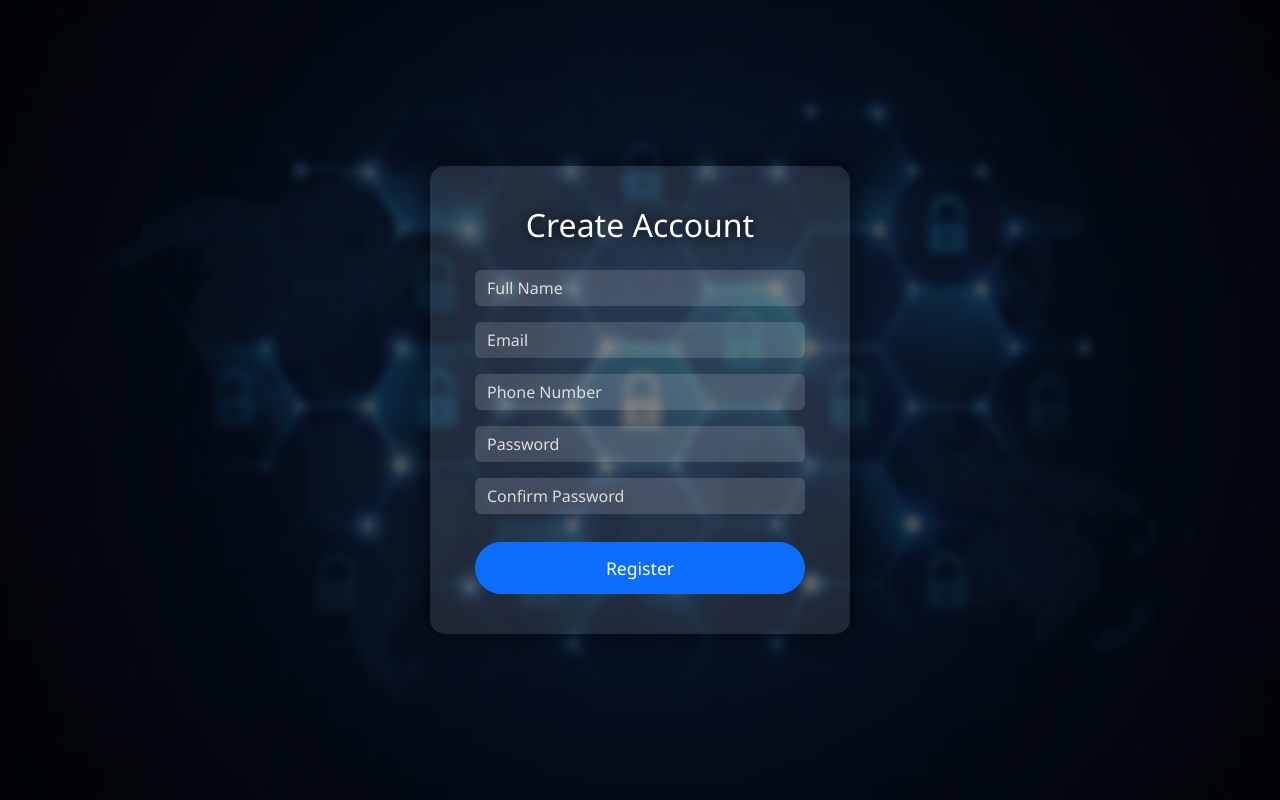
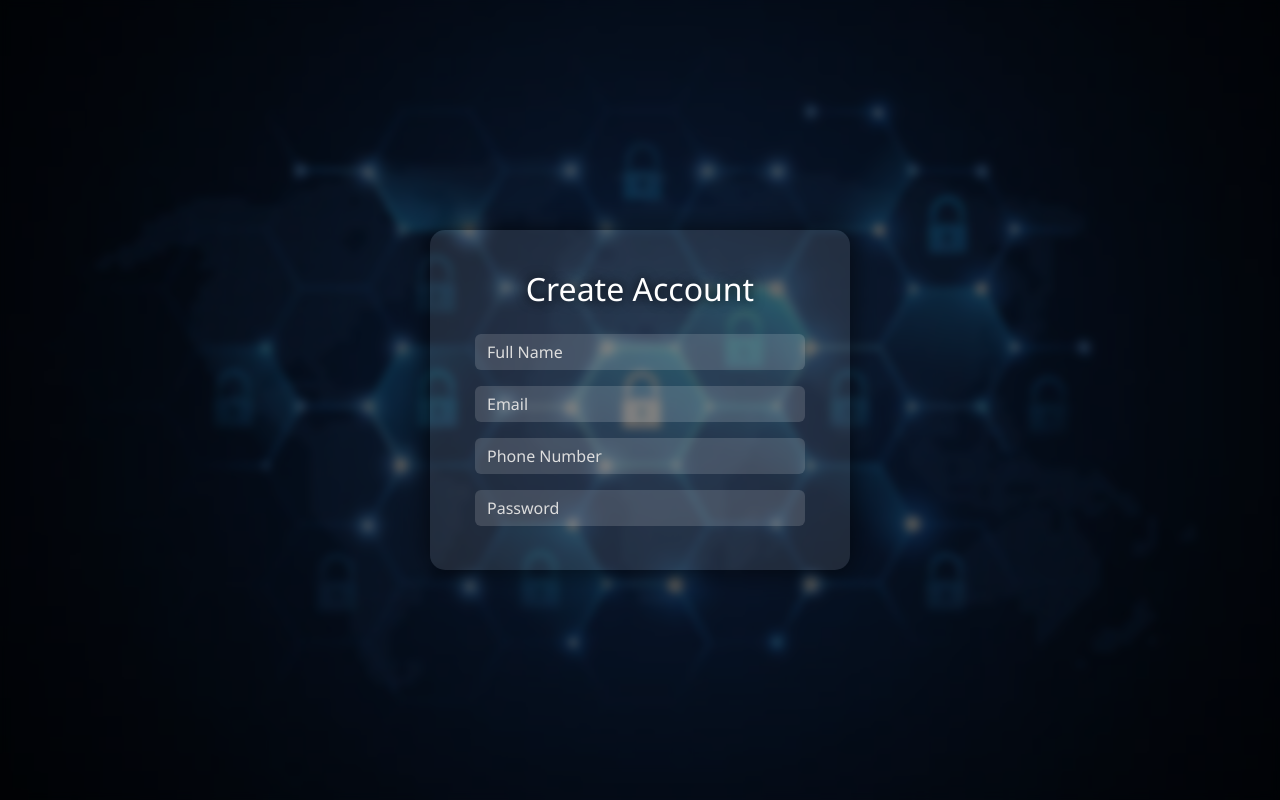
Before and after one commit to kishan2006-hub/authentication-based-web-application, a plain HTML site: page frontend/register.html in a window 1280 px wide. Drawn offline with nearby package versions, Linux system fonts and the light colour scheme.

Commit message:
Update register.html

```diff
--- a/frontend/register.html
+++ b/frontend/register.html
@@ -143,12 +143,12 @@
       <input id="password" type="password" class="form-control mb-1 mt-3" placeholder="Password">
       <small id="passwordError" class="text-danger d-none">Password is required</small>
 
-      <input id="confirm_password" type="password" class="form-control mb-1 mt-3" placeholder="Confirm Password">
+      <!-- <input id="confirm_password" type="password" class="form-control mb-1 mt-3" placeholder="Confirm Password">
       <small id="confirmPasswordError" class="text-danger d-none">Confirm Password is required</small>
 
       <button onclick="register()" class="btn btn-primary btn-custom mt-4">
         Register
-      </button>
+      </button> -->
 
       <!-- <div class="login-link">
         Already registered?
```
